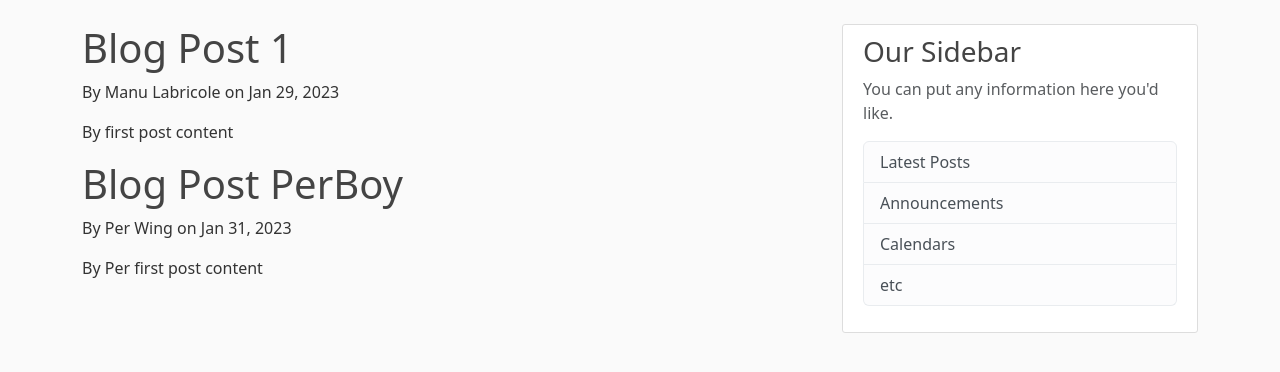
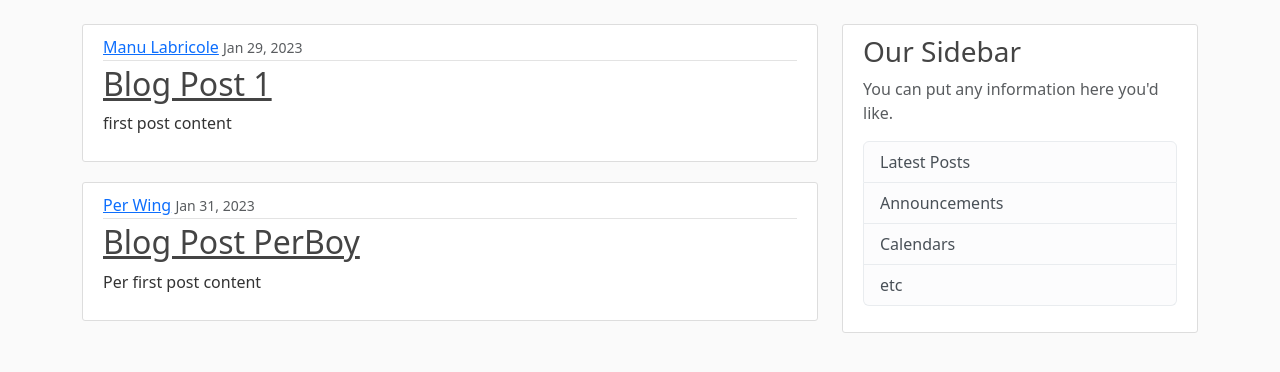
Before and after one commit to ManuLabricole/django_tuto_CS, a Django app: page / in a window 1280 px wide. Shown: the part 56-428 px from the top of the page. Run offline with Django 4.2, Linux system fonts and the light colour scheme.

Commit message:
modify href for maintenance using django conve

```diff
--- a/blog/templates/blog/base.html
+++ b/blog/templates/blog/base.html
@@ -28,8 +28,8 @@
           </button>
           <div class="collapse navbar-collapse" id="navbarToggle">
             <div class="navbar-nav mr-auto">
-              <a class="nav-item nav-link" href="/">Home</a>
-              <a class="nav-item nav-link" href="/about">About</a>
+              <a class="nav-item nav-link" href="{% url 'blog-home' %}">Home</a>
+              <a class="nav-item nav-link" href="{% url 'blog-about' %}">About</a>
             </div>
             <!-- Navbar Right Side -->
             <div class="navbar-nav">
--- a/blog/templates/blog/home.html
+++ b/blog/templates/blog/home.html
@@ -2,7 +2,15 @@
 
 {% block content %}
 {% for post in posts %}
-    <h1>{{post.title}}</h1>
-    <p>By {{post.author}} on {{post.date_posted}}</p>
-    <p>By {{post.content}}</p>
+
+    <article class="media content-section">
+        <div class="media-body">
+            <div class="article-metadata">
+                <a class="mr-2" href="#">{{ post.author }}</a>
+                <small class="text-muted">{{ post.date_posted }}</small>
+            </div>
+            <h2><a class="article-title" href="#">{{ post.title }}</a></h2>
+            <p class="article-content">{{ post.content }}</p>
+        </div>
+    </article>
 {% endfor %} {% endblock %}
```
